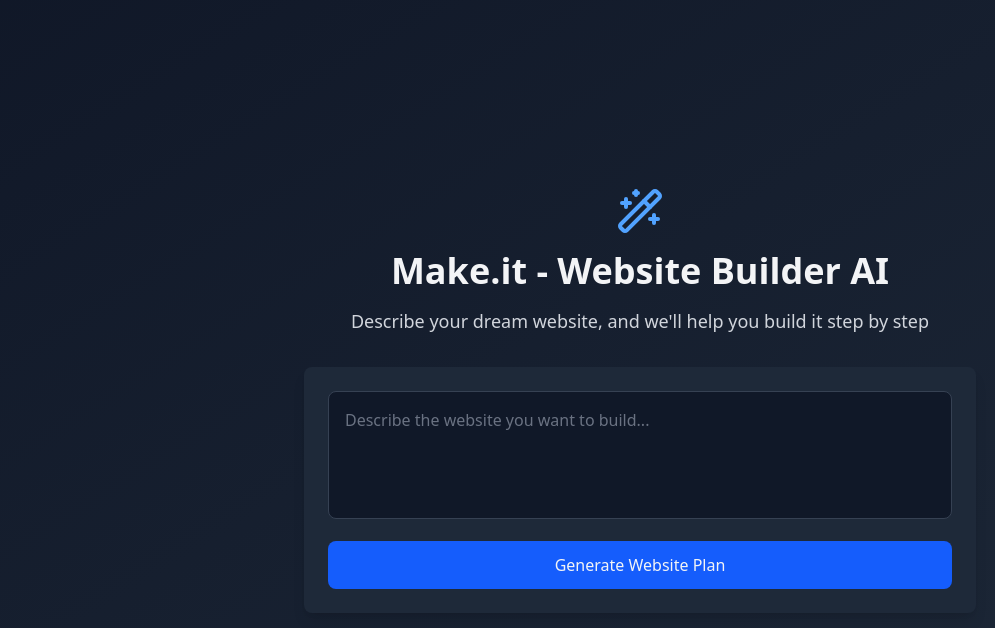
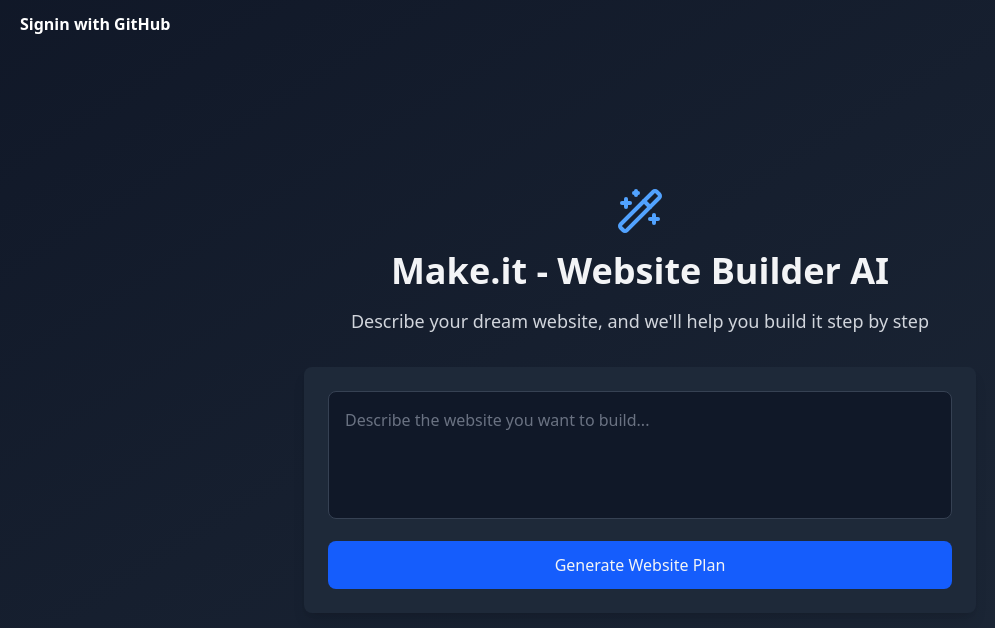
Before and after one commit to sgcodes7471/make.it, a Next.js app in the folder client-next/: page / in a window 1280 px wide. Shown: the top 628 px of the page, without its empty margins (0-995 px from the left). Built offline with nearby package versions, Linux system fonts and the light colour scheme; no server answers.

Commit message:
github oauth added

```diff
--- a/client-next/app/layout.tsx
+++ b/client-next/app/layout.tsx
@@ -1,6 +1,7 @@
 import type { Metadata } from "next";
 import { Geist, Geist_Mono } from "next/font/google";
 import "./globals.css";
+import Navbar from "@/components/navbar";
 
 const geistSans = Geist({
   variable: "--font-geist-sans",
@@ -27,6 +28,7 @@
       <body
         className={`${geistSans.variable} ${geistMono.variable} antialiased`}
       >
+        <Navbar/>
         {children}
       </body>
     </html>
--- /dev/null
+++ b/client-next/components/navbar.tsx
@@ -0,0 +1,47 @@
+// import Link from "next/link";
+import { LogOut } from "lucide-react";
+// import { Avatar, AvatarFallback, AvatarImage } from "@/components/ui/avatar";
+import { auth, signIn, signOut } from "../auth";
+
+const Navbar = async () => {
+    const session = await auth();
+
+    return (
+        <header className="px-5 py-3 font-work-sans fixed top-0">
+            <nav className="flex justify-between items-center">
+                <div className="flex items-center gap-5 text-black">
+                    {session && session?.user ? (
+                        <>
+                            <form action={async () => {
+                                "use server";
+                                await signOut({ "redirectTo": "/" });
+                            }}>
+                                <button
+                                type={'submit'}
+                                className="text-white font-bold cursor-pointer">
+                                    <span className="max-sm:hidden">Logout</span>
+                                    <LogOut className="size-6 sm:hidden text-red-500" />
+                                </button>
+                            </form>
+                        </>
+                    ) : (
+                        <form
+                        action={async () => {
+                            "use server"
+                            await signIn("github")
+                        }}
+                        >
+                            <button
+                            type="submit"
+                            className="text-white font-bold cursor-pointer">
+                                Signin with GitHub
+                            </button>
+                        </form>
+                    )}
+                </div>
+            </nav>
+        </header>
+    );
+};
+
+export default Navbar;
```
Also changed, not shown: client-next/auth.ts (+4 -4 lines).
